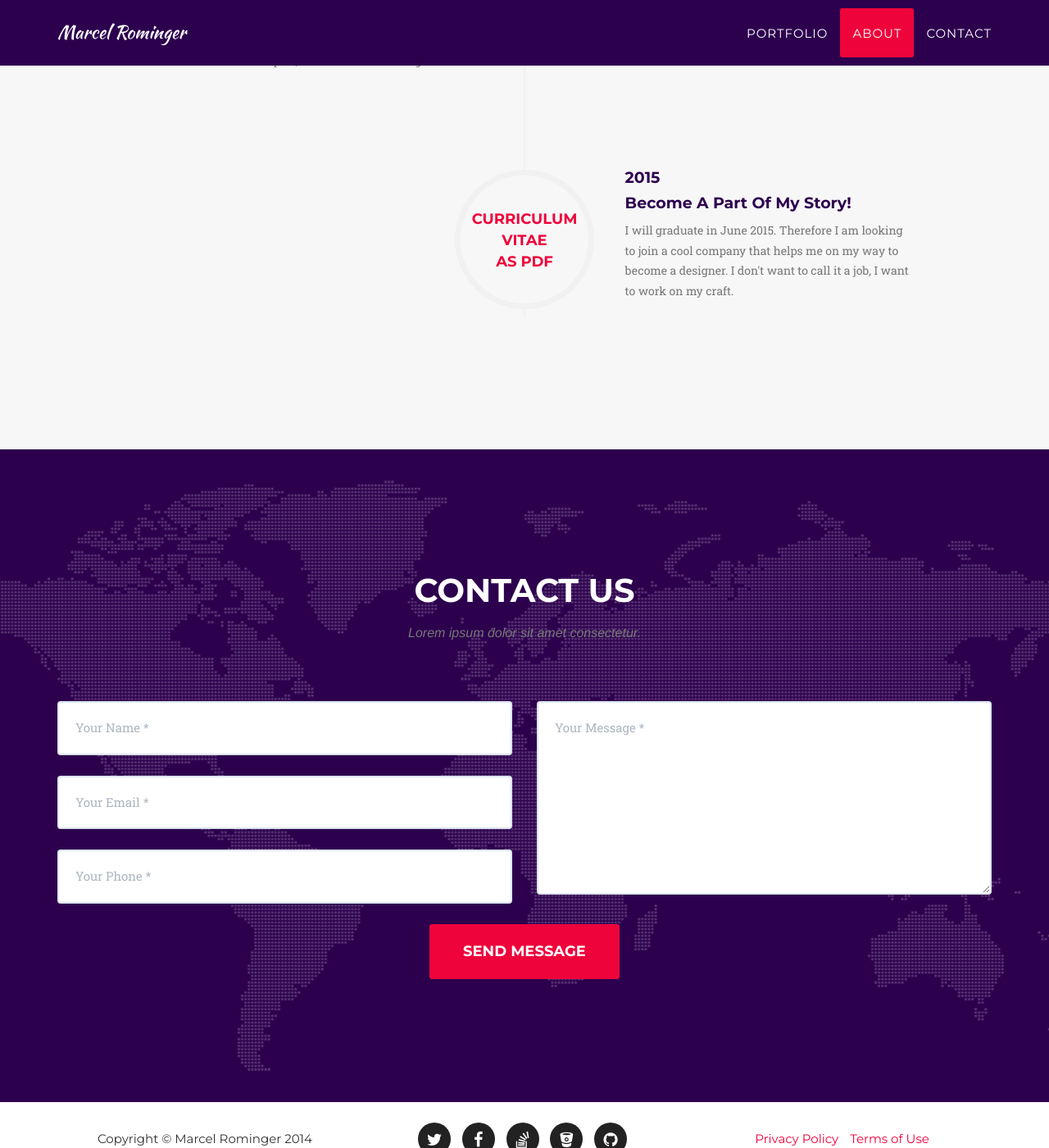
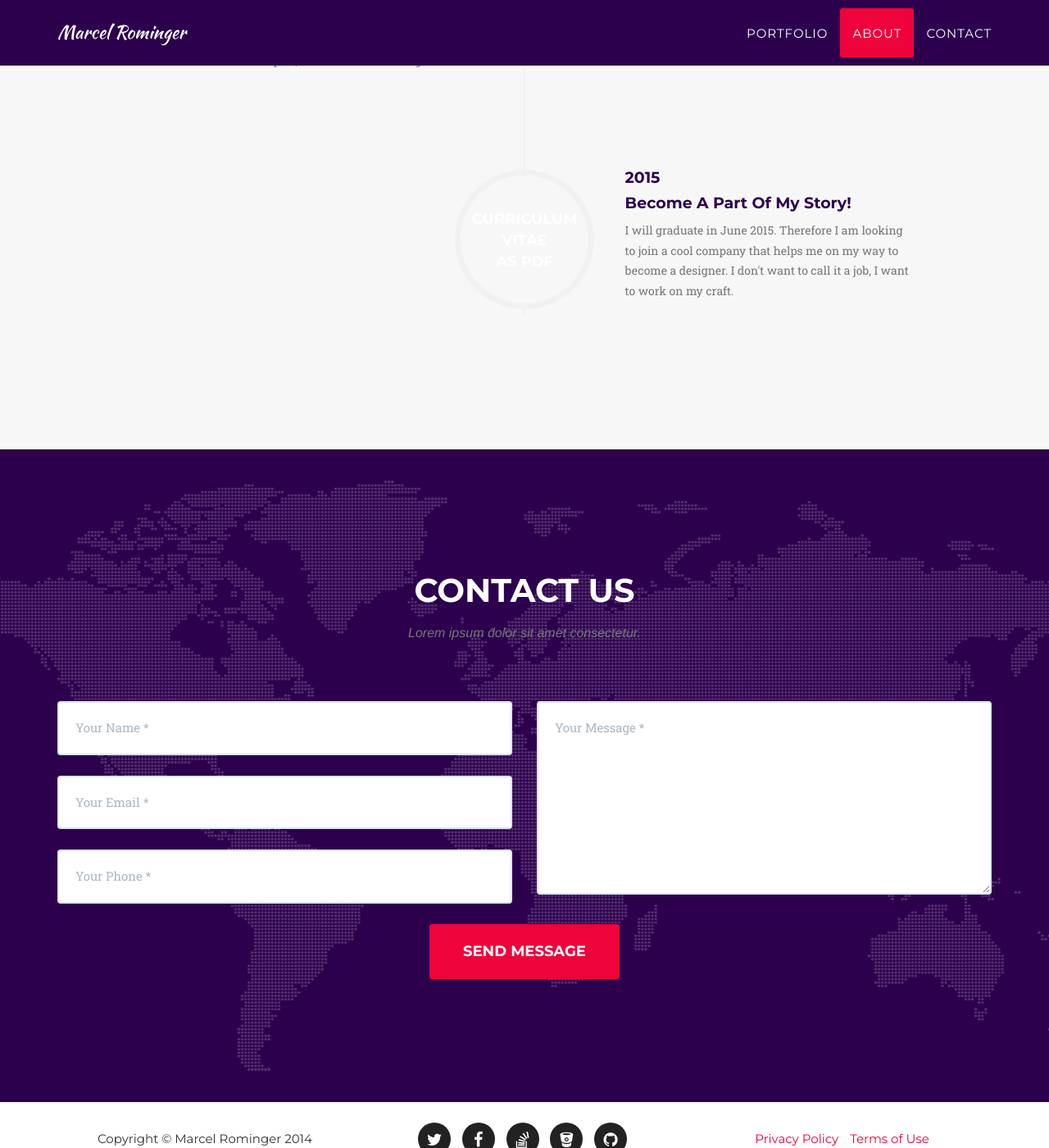
Before and after one commit to marororom/marororom.github.io, a Jekyll site: the page built from index.html, in a window 1280 px wide and 1400 px high, scrolled down 2887 px. Shown: the whole window at 82% size. Built offline with Jekyll 4.4.1, drawn with Linux system fonts in a browser that asks for light colours; some web fonts are replaced.

Commit message:
changed color and text

```diff
--- a/_includes/about.html
+++ b/_includes/about.html
@@ -54,7 +54,7 @@
                         </li>
                         <li class="timeline-inverted">
                             <div class="timeline-image">
-                                <h4 class="btn-timeline"><a href="Marcel_Rominger.pdf">Curriculum Vitae <br> As PDF</a></h4>
+                                <h4 class="btn-timeline"><a class="cv-link" href="Marcel_Rominger.pdf">Curriculum Vitae <br> As PDF</a></h4>
                             </div>
                             <div class="timeline-panel">
                                 <div class="timeline-heading">
--- a/_includes/css/agency.css
+++ b/_includes/css/agency.css
@@ -124,7 +124,7 @@ fieldset[disabled] .btn-primary.active {
 }
 
 .btn-timeline {
-    color: #{{ site.color.secondary }};
+    color: #{{ site.color.primary }};
 }
 
 .btn-xl {
```
